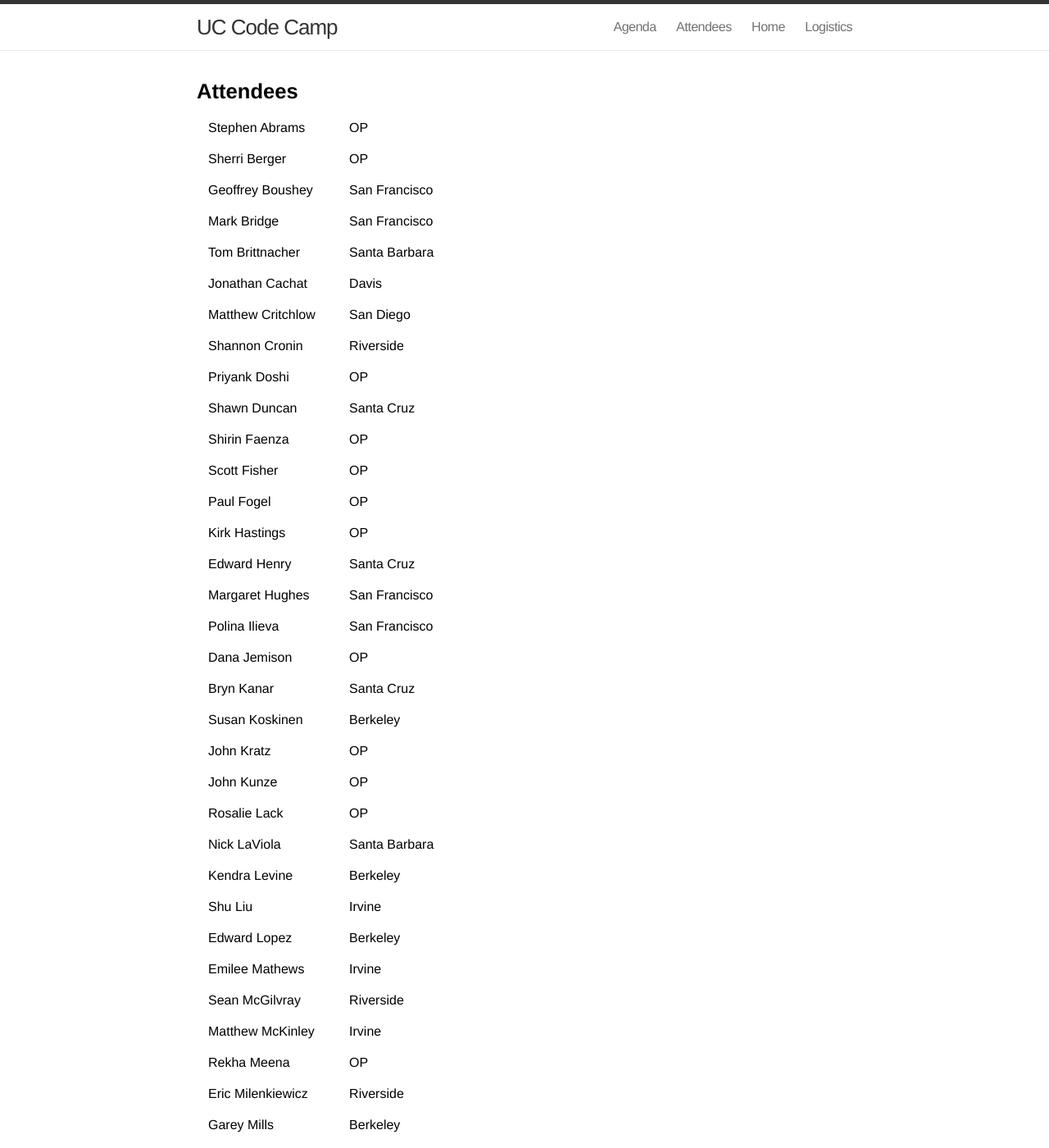
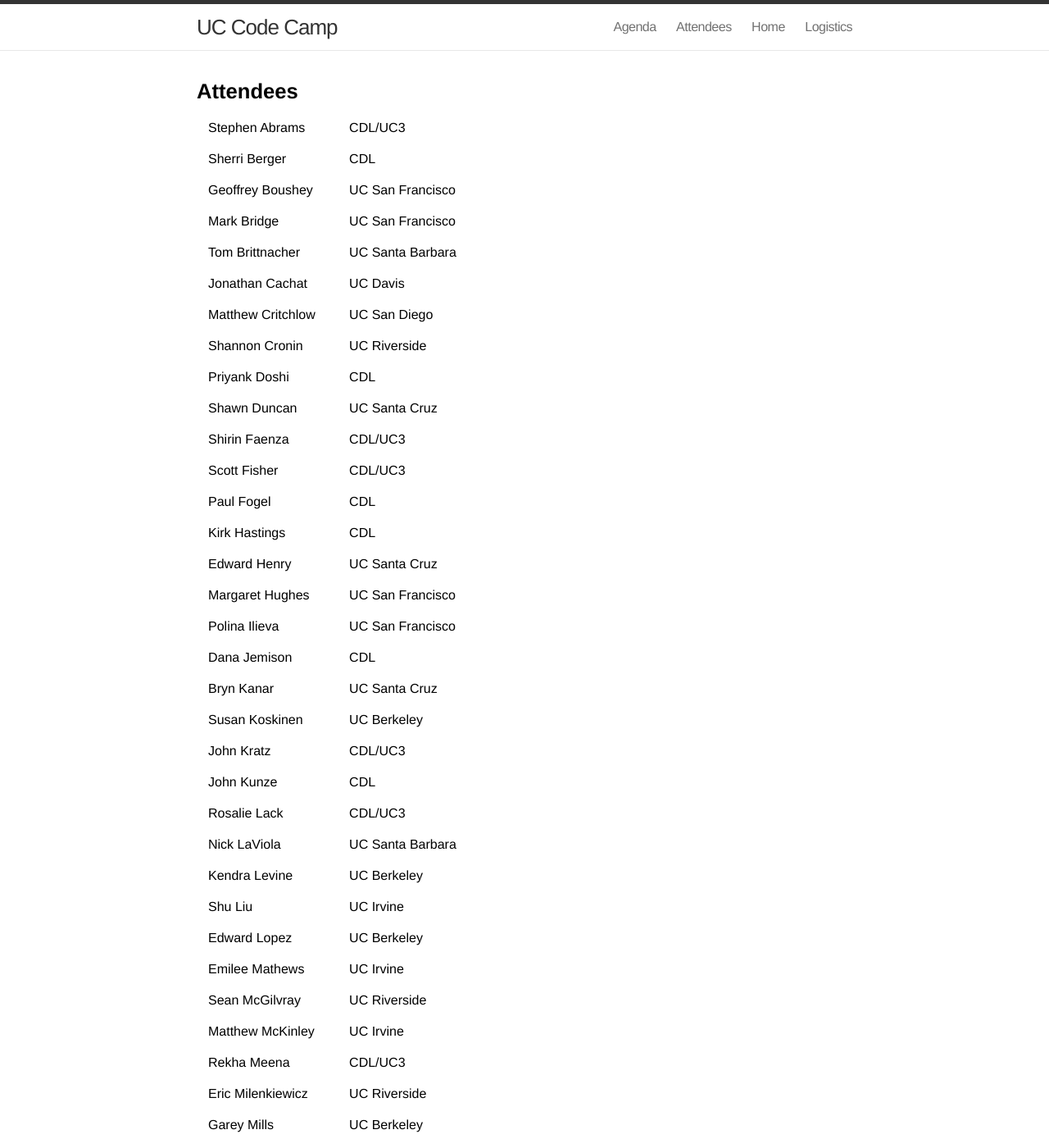
Before and after one commit to CDLUC3/UC-code-camp, a Jekyll site: the page built from attendees.md, in a window 1280 px wide and 1400 px high. Shown: the whole window at 82% size. Built offline with Jekyll 4.4.1, drawn with Linux system fonts in a browser that asks for light colours; Markdown is read by kramdown in place of the engine named in the settings; some of the changed text lies outside the part shown.

Commit message:
spelling out institutions

```diff
--- a/attendees.md
+++ b/attendees.md
@@ -5,49 +5,49 @@
 ---
 
 <table cellspacing="14">
-<tr>	<td>	Stephen Abrams	</td>	<td>	</td>	<td>	OP	</td>	</tr>
-<tr>	<td>	Sherri Berger	</td>	<td>	</td>	<td>	OP	</td>	</tr>
-<tr>	<td>	Geoffrey Boushey	</td>	<td>	</td>	<td>	San Francisco	</td>	</tr>
-<tr>	<td>	Mark Bridge	</td>	<td>	</td>	<td>	San Francisco	</td>	</tr>
-<tr>	<td>	Tom Brittnacher	</td>	<td>	</td>	<td>	Santa Barbara	</td>	</tr>
-<tr>	<td>	Jonathan Cachat	</td>	<td>	</td>	<td>	Davis	</td>	</tr>
-<tr>	<td>	Matthew Critchlow	</td>	<td>	</td>	<td>	San Diego	</td>	</tr>
-<tr>	<td>	Shannon Cronin	</td>	<td>	</td>	<td>	Riverside	</td>	</tr>
-<tr>	<td>	Priyank Doshi	</td>	<td>	</td>	<td>	OP	</td>	</tr>
-<tr>	<td>	Shawn Duncan	</td>	<td>	</td>	<td>	Santa Cruz	</td>	</tr>
-<tr>	<td>	Shirin Faenza	</td>	<td>	</td>	<td>	OP	</td>	</tr>
-<tr>	<td>	Scott Fisher	</td>	<td>	</td>	<td>	OP	</td>	</tr>
-<tr>	<td>	Paul Fogel	</td>	<td>	</td>	<td>	OP	</td>	</tr>
-<tr>	<td>	Kirk Hastings	</td>	<td>	</td>	<td>	OP	</td>	</tr>
-<tr>	<td>	Edward Henry	</td>	<td>	</td>	<td>	Santa Cruz	</td>	</tr>
-<tr>	<td>	Margaret Hughes </td>	<td>	</td>	<td>	San Francisco	</td>	</tr>
-<tr>	<td>	Polina Ilieva	</td>	<td>	</td>	<td>	San Francisco	</td>	</tr>
-<tr>	<td>	Dana Jemison	</td>	<td>	</td>	<td>	OP	</td>	</tr>
-<tr>	<td>	Bryn Kanar	</td>	<td>	</td>	<td>	Santa Cruz	</td>	</tr>
-<tr>	<td>	Susan Koskinen	</td>	<td>	</td>	<td>	Berkeley	</td>	</tr>
-<tr>	<td>	John Kratz	</td>	<td>	</td>	<td>	OP	</td>	</tr>
-<tr>	<td>	John Kunze	</td>	<td>	</td>	<td>	OP	</td>	</tr>
-<tr>	<td>	Rosalie Lack	</td>	<td>	</td>	<td>	OP	</td>	</tr>
-<tr>	<td>	Nick LaViola	</td>	<td>	</td>	<td>	Santa Barbara	</td>	</tr>
-<tr>	<td>	Kendra Levine	</td>	<td>	</td>	<td>	Berkeley	</td>	</tr>
-<tr>	<td>	Shu Liu	</td>	<td>	</td>	<td>	Irvine	</td>	</tr>
-<tr>	<td>	Edward Lopez	</td>	<td>	</td>	<td>	Berkeley	</td>	</tr>
-<tr>	<td>	Emilee Mathews	</td>	<td>	</td>	<td>	Irvine	</td>	</tr>
-<tr>	<td>	Sean  McGilvray	</td>	<td>	</td>	<td>	Riverside	</td>	</tr>
-<tr>	<td>	Matthew McKinley	</td>	<td>	</td>	<td>	Irvine	</td>	</tr>
-<tr>	<td>	Rekha Meena	</td>	<td>	</td>	<td>	OP	</td>	</tr>
-<tr>	<td>	Eric Milenkiewicz	</td>	<td>	</td>	<td>	Riverside	</td>	</tr>
-<tr>	<td>	Garey Mills	</td>	<td>	</td>	<td>	Berkeley	</td>	</tr>
-<tr>	<td>	Susan Powell	</td>	<td>	</td>	<td>	Berkeley	</td>	</tr>
-<tr>	<td>	Mark Redar	</td>	<td>	</td>	<td>	OP	</td>	</tr>
-<tr>	<td>	Mark Reyes	</td>	<td>	</td>	<td>	OP	</td>	</tr>
-<tr>	<td>	Brian Riley	</td>	<td>	</td>	<td>	OP	</td>	</tr>
-<tr>	<td>	Alisak Sanavongsay	</td>	<td>	</td>	<td>	Merced	</td>	</tr>
-<tr>	<td>	Eric Satzman	</td>	<td>	</td>	<td>	OP	</td>	</tr>
-<tr>	<td>	Scott Smith	</td>	<td>	</td>	<td>	Santa Barbara	</td>	</tr>
-<tr>	<td>	Marisa Strong	</td>	<td>	</td>	<td>	OP	</td>	</tr>
-<tr>	<td>	Dan Szilagyi	</td>	<td>	</td>	<td>	Riverside	</td>	</tr>
-<tr>	<td>	David Trujillo	</td>	<td>	</td>	<td>	San Diego	</td>	</tr>
-<tr>	<td>	Jess Waggoner	</td>	<td>	</td>	<td>	Santa Cruz	</td>	</tr>
-<tr>	<td>	David Zuckerman	</td>	<td>	</td>	<td>	Berkeley	</td>	</tr>
+<tr>	<td>	Stephen Abrams	</td>	<td>	</td>	<td>	CDL/UC3	</td>	</tr>
+<tr>	<td>	Sherri Berger	</td>	<td>	</td>	<td>	CDL	</td>	</tr>
+<tr>	<td>	Geoffrey Boushey	</td>	<td>	</td>	<td>	UC San Francisco	</td>	</tr>
+<tr>	<td>	Mark Bridge	</td>	<td>	</td>	<td>	UC San Francisco	</td>	</tr>
+<tr>	<td>	Tom Brittnacher	</td>	<td>	</td>	<td>	UC Santa Barbara	</td>	</tr>
+<tr>	<td>	Jonathan Cachat	</td>	<td>	</td>	<td>	UC Davis	</td>	</tr>
+<tr>	<td>	Matthew Critchlow	</td>	<td>	</td>	<td>	UC San Diego	</td>	</tr>
+<tr>	<td>	Shannon Cronin	</td>	<td>	</td>	<td>	UC Riverside	</td>	</tr>
+<tr>	<td>	Priyank Doshi	</td>	<td>	</td>	<td>	CDL	</td>	</tr>
+<tr>	<td>	Shawn Duncan	</td>	<td>	</td>	<td>	UC Santa Cruz	</td>	</tr>
+<tr>	<td>	Shirin Faenza	</td>	<td>	</td>	<td>	CDL/UC3	</td>	</tr>
+<tr>	<td>	Scott Fisher	</td>	<td>	</td>	<td>	CDL/UC3	</td>	</tr>
+<tr>	<td>	Paul Fogel	</td>	<td>	</td>	<td>	CDL	</td>	</tr>
+<tr>	<td>	Kirk Hastings	</td>	<td>	</td>	<td>	CDL	</td>	</tr>
+<tr>	<td>	Edward Henry	</td>	<td>	</td>	<td>	UC Santa Cruz	</td>	</tr>
+<tr>	<td>	Margaret Hughes </td>	<td>	</td>	<td>	UC San Francisco	</td>	</tr>
+<tr>	<td>	Polina Ilieva	</td>	<td>	</td>	<td>	UC San Francisco	</td>	</tr>
+<tr>	<td>	Dana Jemison	</td>	<td>	</td>	<td>	CDL	</td>	</tr>
+<tr>	<td>	Bryn Kanar	</td>	<td>	</td>	<td>	UC Santa Cruz	</td>	</tr>
+<tr>	<td>	Susan Koskinen	</td>	<td>	</td>	<td>	UC Berkeley	</td>	</tr>
+<tr>	<td>	John Kratz	</td>	<td>	</td>	<td>	CDL/UC3	</td>	</tr>
+<tr>	<td>	John Kunze	</td>	<td>	</td>	<td>	CDL	</td>	</tr>
+<tr>	<td>	Rosalie Lack	</td>	<td>	</td>	<td>	CDL/UC3	</td>	</tr>
+<tr>	<td>	Nick LaViola	</td>	<td>	</td>	<td>	UC Santa Barbara	</td>	</tr>
+<tr>	<td>	Kendra Levine	</td>	<td>	</td>	<td>	UC Berkeley	</td>	</tr>
+<tr>	<td>	Shu Liu	</td>	<td>	</td>	<td>	UC Irvine	</td>	</tr>
+<tr>	<td>	Edward Lopez	</td>	<td>	</td>	<td>	UC Berkeley	</td>	</tr>
+<tr>	<td>	Emilee Mathews	</td>	<td>	</td>	<td>	UC Irvine	</td>	</tr>
+<tr>	<td>	Sean  McGilvray	</td>	<td>	</td>	<td>	UC Riverside	</td>	</tr>
+<tr>	<td>	Matthew McKinley	</td>	<td>	</td>	<td>	UC Irvine	</td>	</tr>
+<tr>	<td>	Rekha Meena	</td>	<td>	</td>	<td>	CDL/UC3	</td>	</tr>
+<tr>	<td>	Eric Milenkiewicz	</td>	<td>	</td>	<td>	UC Riverside	</td>	</tr>
+<tr>	<td>	Garey Mills	</td>	<td>	</td>	<td>	UC Berkeley	</td>	</tr>
+<tr>	<td>	Susan Powell	</td>	<td>	</td>	<td>	UC Berkeley	</td>	</tr>
+<tr>	<td>	Mark Redar	</td>	<td>	</td>	<td>	CDL	</td>	</tr>
+<tr>	<td>	Mark Reyes	</td>	<td>	</td>	<td>	CDL/UC3	</td>	</tr>
+<tr>	<td>	Brian Riley	</td>	<td>	</td>	<td>	CDL	</td>	</tr>
+<tr>	<td>	Alisak Sanavongsay	</td>	<td>	</td>	<td>	UC Merced	</td>	</tr>
+<tr>	<td>	Eric Satzman	</td>	<td>	</td>	<td>	CDL	</td>	</tr>
+<tr>	<td>	Scott Smith	</td>	<td>	</td>	<td>	UC Santa Barbara	</td>	</tr>
+<tr>	<td>	Marisa Strong	</td>	<td>	</td>	<td>	CDL/UC3	</td>	</tr>
+<tr>	<td>	Dan Szilagyi	</td>	<td>	</td>	<td>	UC Riverside	</td>	</tr>
+<tr>	<td>	David Trujillo	</td>	<td>	</td>	<td>	UC San Diego	</td>	</tr>
+<tr>	<td>	Jess Waggoner	</td>	<td>	</td>	<td>	UC Santa Cruz	</td>	</tr>
+<tr>	<td>	David Zuckerman	</td>	<td>	</td>	<td>	UC Berkeley	</td>	</tr>
 </table>
```
